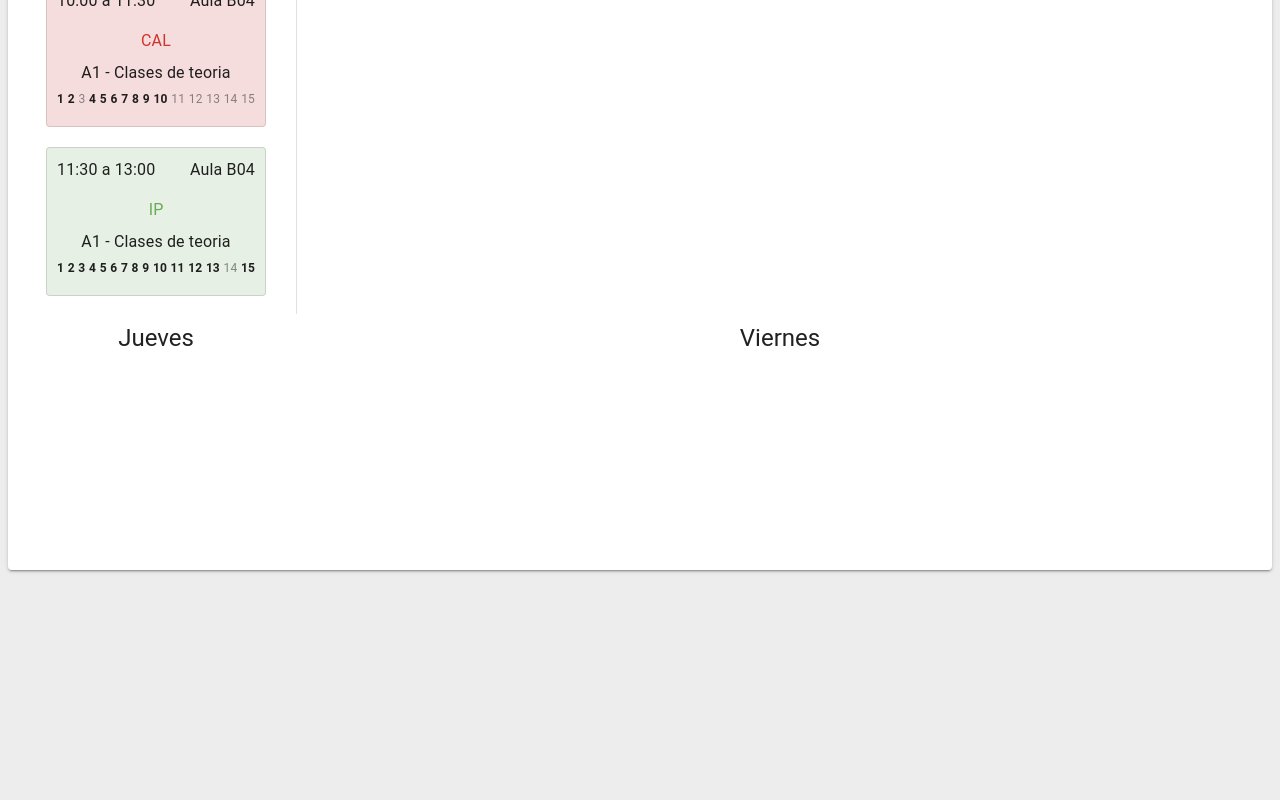
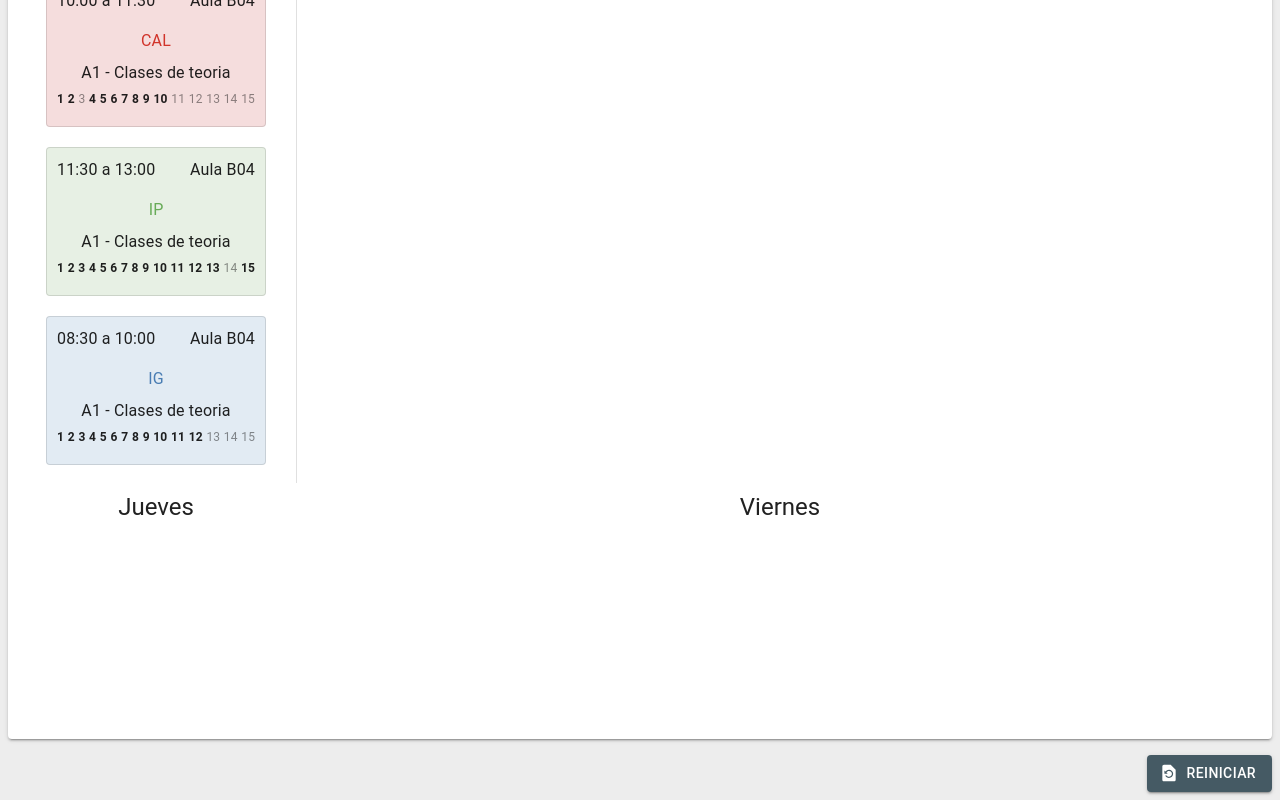
Before and after one commit to RubenZx/ucalendar-front, a React (Create React App) app: page / in a window 1280 px wide. Shown: the part 400-1200 px from the top of the page. Before the commit the page ends 978 px from the top, so only its background shows below. Built offline with nearby package versions, Linux system fonts and the light colour scheme.

Commit message:
:zap: added reset button + changed colors

```diff
--- a/src/components/layout/NavBar.tsx
+++ b/src/components/layout/NavBar.tsx
@@ -4,7 +4,7 @@ import React from 'react'
 import styled from 'styled-components'
 
 const StyledAppBar = styled(AppBar)`
-  background-color: ${({ theme }) => theme.palette.secondary.main};
+  background-color: ${({ theme }) => theme.palette.primary.main};
 `
 
 const StyledToolbar = styled(Toolbar)`
--- a/src/components/table/data.ts
+++ b/src/components/table/data.ts
@@ -121,12 +121,45 @@ const initialData: Data = {
         ],
       },
     },
+    'subject-4': {
+      id: 'subject-4',
+      content: {
+        title: 'IG',
+        startHour: '08:30',
+        endHour: '10:00',
+        classRoom: 'B04',
+        type: 'teoria',
+        dayOfTheWeek: 2,
+        groups: [
+          {
+            group: 'A1',
+            weeks: [
+              true,
+              true,
+              true,
+              true,
+              true,
+              true,
+              true,
+              true,
+              true,
+              true,
+              true,
+              true,
+              false,
+              false,
+              false,
+            ],
+          },
+        ],
+      },
+    },
   },
   columns: {
     'column-0': {
       id: 'column-0',
       title: 'Asignaturas',
-      subjectsIds: ['subject-1', 'subject-2', 'subject-3'],
+      subjectsIds: ['subject-1', 'subject-2', 'subject-3', 'subject-4'],
     },
     'column-1': {
       id: 'column-1',
--- a/src/components/table/index.tsx
+++ b/src/components/table/index.tsx
@@ -1,8 +1,17 @@
-import { Divider, Grid, Paper } from '@material-ui/core'
+import { Button, Divider, Grid, Paper } from '@material-ui/core'
+import RestorePageIcon from '@material-ui/icons/RestorePage'
 import React, { useState } from 'react'
 import { DragDropContext, DropResult } from 'react-beautiful-dnd'
+import styled from 'styled-components'
 import Column from './Column'
 import initialData from './data'
+
+const StyledPaper = styled(Paper)`
+  margin: 8px;
+  padding: 8px;
+  display: flex;
+  flex: 1;
+`
 
 const Table = () => {
   const [data, setData] = useState(initialData)
@@ -59,8 +68,13 @@ const Table = () => {
     }
   }
 
+  const resetData = () => {
+    setData(initialData)
+  }
+
   return (
-    <Paper elevation={2} style={{ margin: '8px', padding: '8px' }}>
+    <>
+      <StyledPaper elevation={2}>
         <DragDropContext onDragEnd={onDragEnd}>
           <Grid container justify="space-around">
             {data.columnOrder.map((columnId) => {
@@ -75,13 +89,27 @@ const Table = () => {
                   style={{ display: 'flex', flexGrow: 1 }}
                 >
                   <Column column={column} subjects={subjects} />
-                {column.id === 'column-0' && <Divider orientation="vertical" />}
+                  {column.id === 'column-0' && (
+                    <Divider orientation="vertical" />
+                  )}
                 </Grid>
               )
             })}
           </Grid>
         </DragDropContext>
-    </Paper>
+      </StyledPaper>
+
+      <Grid container justify="flex-end" style={{ padding: '8px' }}>
+        <Button
+          variant="contained"
+          startIcon={<RestorePageIcon />}
+          color="primary"
+          onClick={resetData}
+        >
+          Reiniciar
+        </Button>
+      </Grid>
+    </>
   )
 }
 
--- a/src/theme/index.ts
+++ b/src/theme/index.ts
@@ -2,7 +2,7 @@ import { createMuiTheme } from '@material-ui/core'
 
 const theme = createMuiTheme({
   palette: {
-    secondary: {
+    primary: {
       main: '#455a64',
     },
   },
--- a/src/utils/colors.ts
+++ b/src/utils/colors.ts
@@ -3,6 +3,7 @@ import { colors } from '../components/table/types'
 const subjectColor = {
   CAL: { bgc: 'rgb(245, 221, 221)', abrev: 'rgb(209, 52, 43)' },
   IP: { bgc: 'rgb(231, 240, 228)', abrev: 'rgb(103, 171, 87)' },
+  IG: { bgc: 'rgb(226, 235, 243)', abrev: 'rgb(74, 125, 179)' },
   MD: { bgc: 'rgb(237, 228, 240)', abrev: 'rgb(142, 82, 158)' },
 } as colors
 
```
Lines whose indentation alone changed are shown as unchanged.
